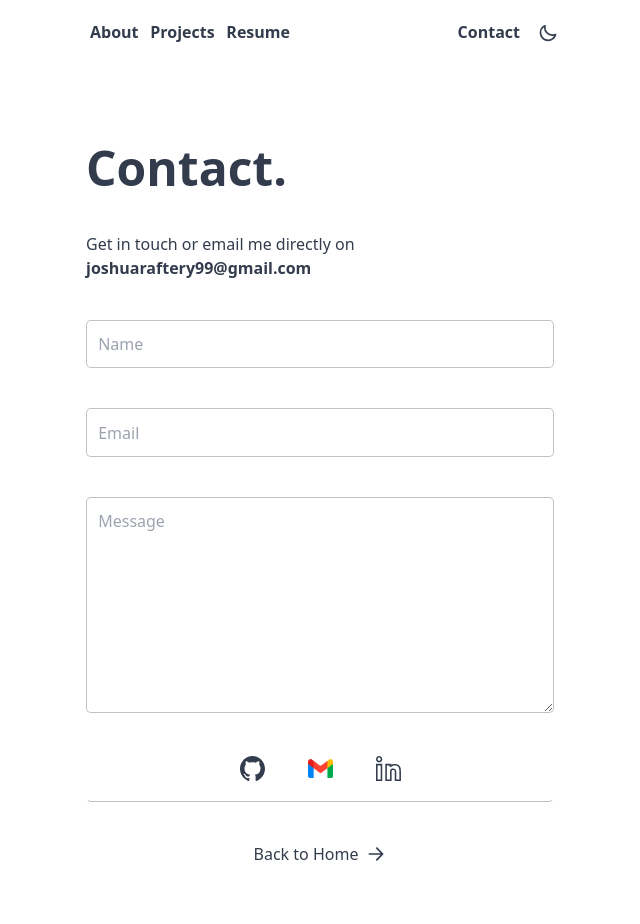
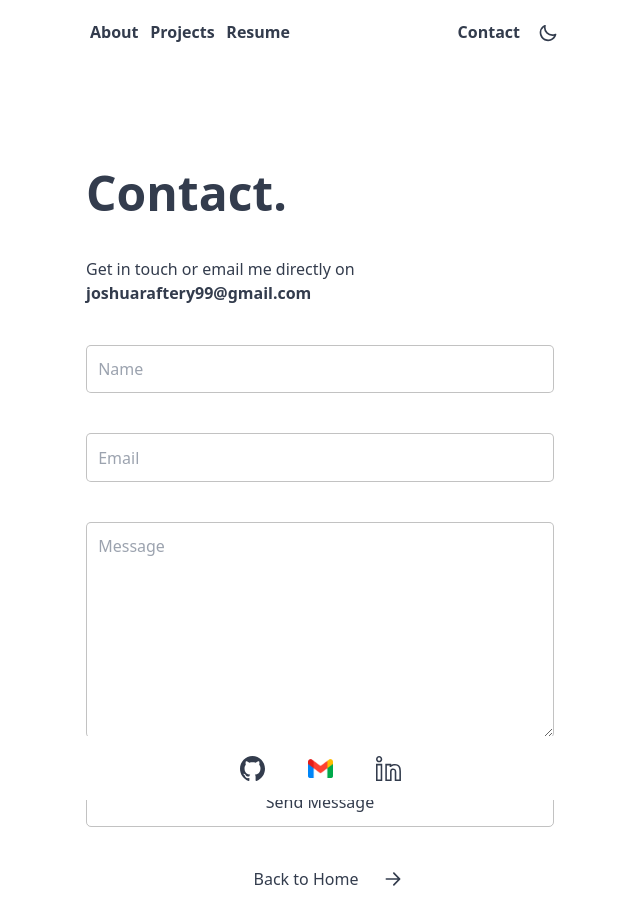
Before and after one commit to josh-raftery/portfolio-page, a React (Vite) app: page /contact in a window 1280 px wide. Shown: the top 924 px of the page, without its empty margins (320-960 px from the left). Built offline with nearby package versions, Linux system fonts and the light colour scheme.

Commit message:
Added bouncing effect to page navigation arrows and working links

```diff
--- a/src/App.css
+++ b/src/App.css
@@ -29,6 +29,23 @@ li {
 textarea:focus,
 input:focus{
   outline: none;
+}
+
+.bouncing-next {
+  position: relative;
+  animation: bounce 1.5s infinite ease-in-out;
+}
+
+@keyframes bounce {
+  0% {
+    left: 0;
+  }
+  50% {
+    left: 30px
+  }
+  100% {
+    left: 0;
+  }
 }
 
 .intro-text{
--- a/src/App.jsx
+++ b/src/App.jsx
@@ -6,11 +6,13 @@ import Projects from './Components/Projects'
 import Resume from './Components/Resume'
 import Footer from './Components/Footer'
 import Contact from './Components/Contact'
+import ScrollToTop from './Components/ScrollToTop'
 
 function App() {
 
   return (
     <div className='h-[100vh] relative' >
+      <ScrollToTop />
       <Nav/>
       <Routes>
         <Route path = '/' element = {<AboutMe/>}/>
--- a/src/Components/AboutMe.jsx
+++ b/src/Components/AboutMe.jsx
@@ -30,7 +30,7 @@ function AboutMe() {
           devleloper.
         </h2>
       </div>
-      <NextPage text="Let's Continue to Projects" />
+      <NextPage text="Let's Continue to Projects" page={"/projects"} />
     </div>
   );
 }
--- a/src/Components/Contact.jsx
+++ b/src/Components/Contact.jsx
@@ -34,28 +34,28 @@ export default function Contact() {
 
   return (
     <div className="page-height max-w-[500px] m-auto p-4">
-      <h2 className="text-5xl mt-20 mb-10 font-black">Contact.</h2>
+      <h2 className="text-5xl mt-[105px] mb-10 font-black">Contact.</h2>
       <p>
         Get in touch or email me directly on <b>joshuaraftery99@gmail.com</b>
       </p>
       <form onSubmit={sendEmail} className="grid gap-10 mt-10">
         <input
           placeholder="Name"
-          className="light-border"
+          className="light-border bg-base-100"
           value={formData.name}
           name="name"
           onChange={handleChange}
         ></input>
         <input
           placeholder="Email"
-          className="light-border"
+          className="light-border bg-base-100"
           value={formData.email}
           name="email"
           onChange={handleChange}
         ></input>
         <textarea
           placeholder="Message"
-          className="light-border"
+          className="light-border bg-base-100"
           value={formData.message}
           name="message"
           rows="8"
@@ -63,7 +63,7 @@ export default function Contact() {
         ></textarea>
         <button type="submit" className="light-border">Send Message</button>
       </form>
-      <NextPage text={"Back to Home"} />
+      <NextPage text={"Back to Home"} page={"/"} />
     </div>
   );
 }
--- a/src/Components/Next.jsx
+++ b/src/Components/Next.jsx
@@ -1,3 +1,3 @@
 export default function Next({width="20px"}){
-    return <svg viewBox="0 0 24 24" fill="currentColor" width={width} xmlns="http://www.w3.org/2000/svg"><g id="SVGRepo_bgCarrier" stroke-width="0"></g><g id="SVGRepo_tracerCarrier" stroke-linecap="round" stroke-linejoin="round"></g><g id="SVGRepo_iconCarrier"> <path fill-rule="evenodd" clip-rule="evenodd" d="M12.2929 4.29289C12.6834 3.90237 13.3166 3.90237 13.7071 4.29289L20.7071 11.2929C21.0976 11.6834 21.0976 12.3166 20.7071 12.7071L13.7071 19.7071C13.3166 20.0976 12.6834 20.0976 12.2929 19.7071C11.9024 19.3166 11.9024 18.6834 12.2929 18.2929L17.5858 13H4C3.44772 13 3 12.5523 3 12C3 11.4477 3.44772 11 4 11H17.5858L12.2929 5.70711C11.9024 5.31658 11.9024 4.68342 12.2929 4.29289Z" fill="currentColor"></path> </g></svg>
+    return <svg viewBox="0 0 24 24" fill="currentColor" className="h-fit" width={width} xmlns="http://www.w3.org/2000/svg"><g id="SVGRepo_bgCarrier" stroke-width="0"></g><g id="SVGRepo_tracerCarrier" stroke-linecap="round" stroke-linejoin="round"></g><g id="SVGRepo_iconCarrier"> <path fill-rule="evenodd" clip-rule="evenodd" d="M12.2929 4.29289C12.6834 3.90237 13.3166 3.90237 13.7071 4.29289L20.7071 11.2929C21.0976 11.6834 21.0976 12.3166 20.7071 12.7071L13.7071 19.7071C13.3166 20.0976 12.6834 20.0976 12.2929 19.7071C11.9024 19.3166 11.9024 18.6834 12.2929 18.2929L17.5858 13H4C3.44772 13 3 12.5523 3 12C3 11.4477 3.44772 11 4 11H17.5858L12.2929 5.70711C11.9024 5.31658 11.9024 4.68342 12.2929 4.29289Z" fill="currentColor"></path> </g></svg>
 }
--- a/src/Components/NextPage.jsx
+++ b/src/Components/NextPage.jsx
@@ -1,10 +1,15 @@
+import { Link } from "react-router-dom";
 import Next from "./Next";
 
-export default function NextPage({text}){
+export default function NextPage({text, page}){
     return(
-        <div className="flex justify-center gap-2 m-10 cursor-pointer" >
-            <p>{text}</p>
-            <Next/>
-        </div>
+        <Link to={page} >
+            <div className="flex justify-center gap-2 p-10 cursor-pointer w-fit m-auto" >
+                <p>{text}</p>
+                <div className="bouncing-next m-auto" >
+                    <Next />
+                </div>
+            </div>
+        </Link>
     )
 }
--- a/src/Components/Projects.jsx
+++ b/src/Components/Projects.jsx
@@ -358,7 +358,7 @@ function Projects() {
           />
         )}
       </div>
-      <NextPage text={"Let's Go to My Resume"} />
+      <NextPage text={"Let's Go to My Resume"} page={"/resume"} />
     </div>
   );
 }
--- a/src/Components/Resume.jsx
+++ b/src/Components/Resume.jsx
@@ -12,7 +12,7 @@ export default function Resume() {
           <h2 className="text-5xl font-black w-fit mb-auto" ><b>Resumé.</b></h2>
           <Link to="/assets/programming_resume.pdf" target="_blank" download>
             <button
-              className="btn btn-ghost max-w-[100px] h-fit w-fit"
+              className=" max-w-[80px] h-fit w-fit hover:opacity-80"
             >
               <svg viewBox="0 0 24 24" fill="none" className="w-full" xmlns="http://www.w3.org/2000/svg"><g id="SVGRepo_bgCarrier" stroke-width="0"></g><g id="SVGRepo_tracerCarrier" stroke-linecap="round" stroke-linejoin="round"></g><g id="SVGRepo_iconCarrier"> <path d="M12 7L12 14M12 14L15 11M12 14L9 11" stroke="currentColor" stroke-width="1.5" stroke-linecap="round" stroke-linejoin="round"></path> <path d="M16 17H12H8" stroke="currentColor" stroke-width="1.5" stroke-linecap="round"></path> <path d="M22 12C22 16.714 22 19.0711 20.5355 20.5355C19.0711 22 16.714 22 12 22C7.28595 22 4.92893 22 3.46447 20.5355C2 19.0711 2 16.714 2 12C2 7.28595 2 4.92893 3.46447 3.46447C4.92893 2 7.28595 2 12 2C16.714 2 19.0711 2 20.5355 3.46447C21.5093 4.43821 21.8356 5.80655 21.9449 8" stroke="currentColor" stroke-width="1.5" stroke-linecap="round"></path> </g></svg>
             </button>
@@ -26,7 +26,7 @@ export default function Resume() {
           ></iframe>
         </div>
       </div>
-      <NextPage text={"Ready to Contact Me Now?"} />
+      <NextPage text={"Ready to Contact Me Now?"} page={"/contact"} href="#" />
     </div>
   );
 }
--- /dev/null
+++ b/src/Components/ScrollToTop.jsx
@@ -0,0 +1,14 @@
+import { useEffect } from "react";
+import { useLocation } from "react-router-dom";
+
+const ScrollToTop = () => {
+  const { pathname } = useLocation();
+
+  useEffect(() => {
+    window.scrollTo(0, 0);
+  }, [pathname]);
+
+  return null;
+};
+
+export default ScrollToTop;
```
